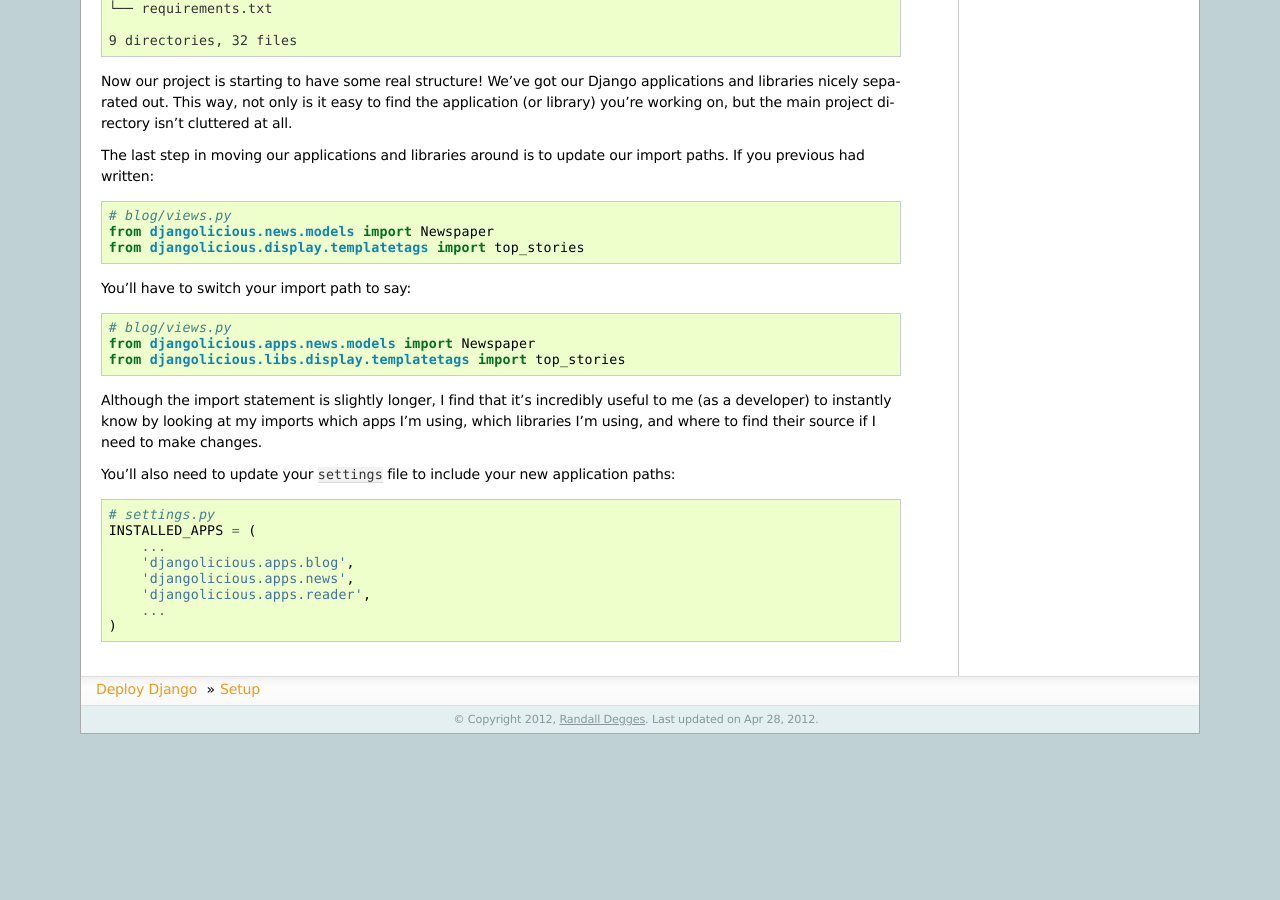
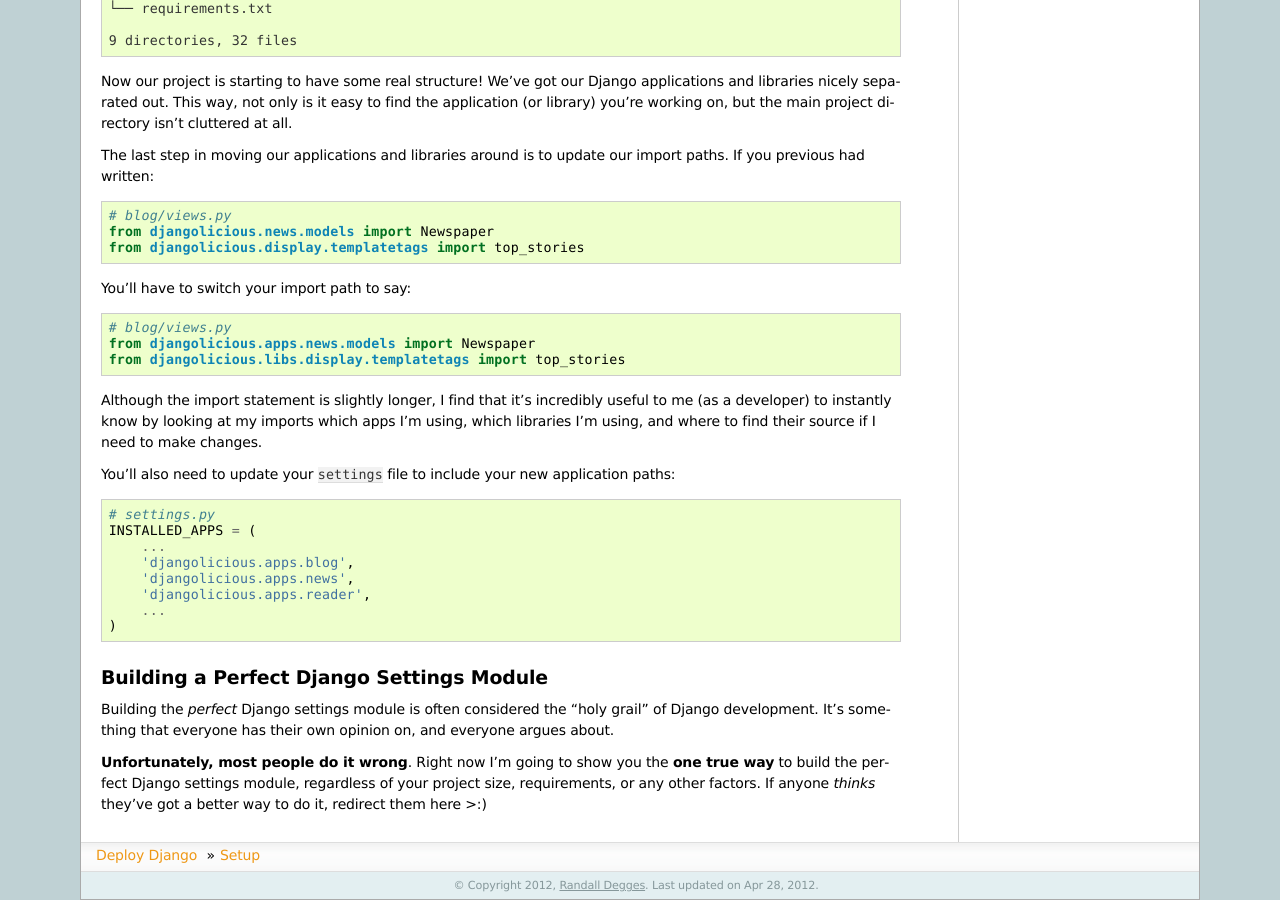
Before and after one commit to perryyo/deploydjango.com, a Sphinx documentation site: the page built from source/django_project_structure/setup.rst, in a window 1280 px wide and 900 px high, scrolled down 6333 px. Built offline with Sphinx 7.4.7, drawn with Linux system fonts in a browser that asks for light colours; before the commit the page ends 7067 px from its top, so only the background shows below that; some of the changed text lies outside the part shown.

Commit message:
Adding intro to new section, 'Building a Perfect Django Settings Module'.

```diff
--- a/source/django_project_structure/setup.rst
+++ b/source/django_project_structure/setup.rst
@@ -478,3 +478,16 @@ application paths:
         'djangolicious.apps.reader',
         ...
     )
+
+
+Building a Perfect Django Settings Module
+*****************************************
+
+Building the *perfect* Django settings module is often considered the "holy
+grail" of Django development. It's something that everyone has their own
+opinion on, and everyone argues about.
+
+**Unfortunately, most people do it wrong**. Right now I'm going to show you the
+**one true way** to build the perfect Django settings module, regardless of
+your project size, requirements, or any other factors. If anyone *thinks*
+they've got a better way to do it, redirect them here >:)
```
